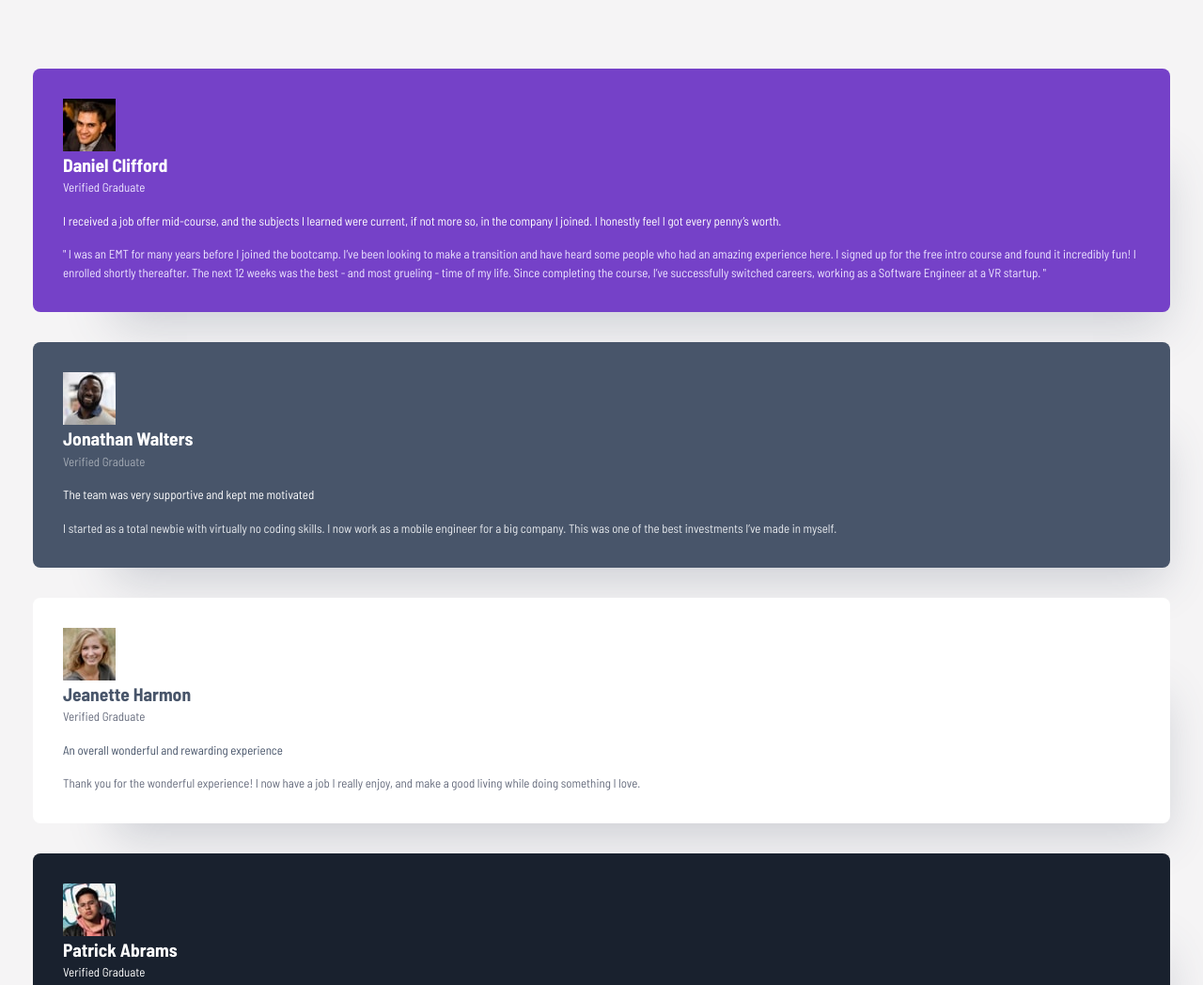
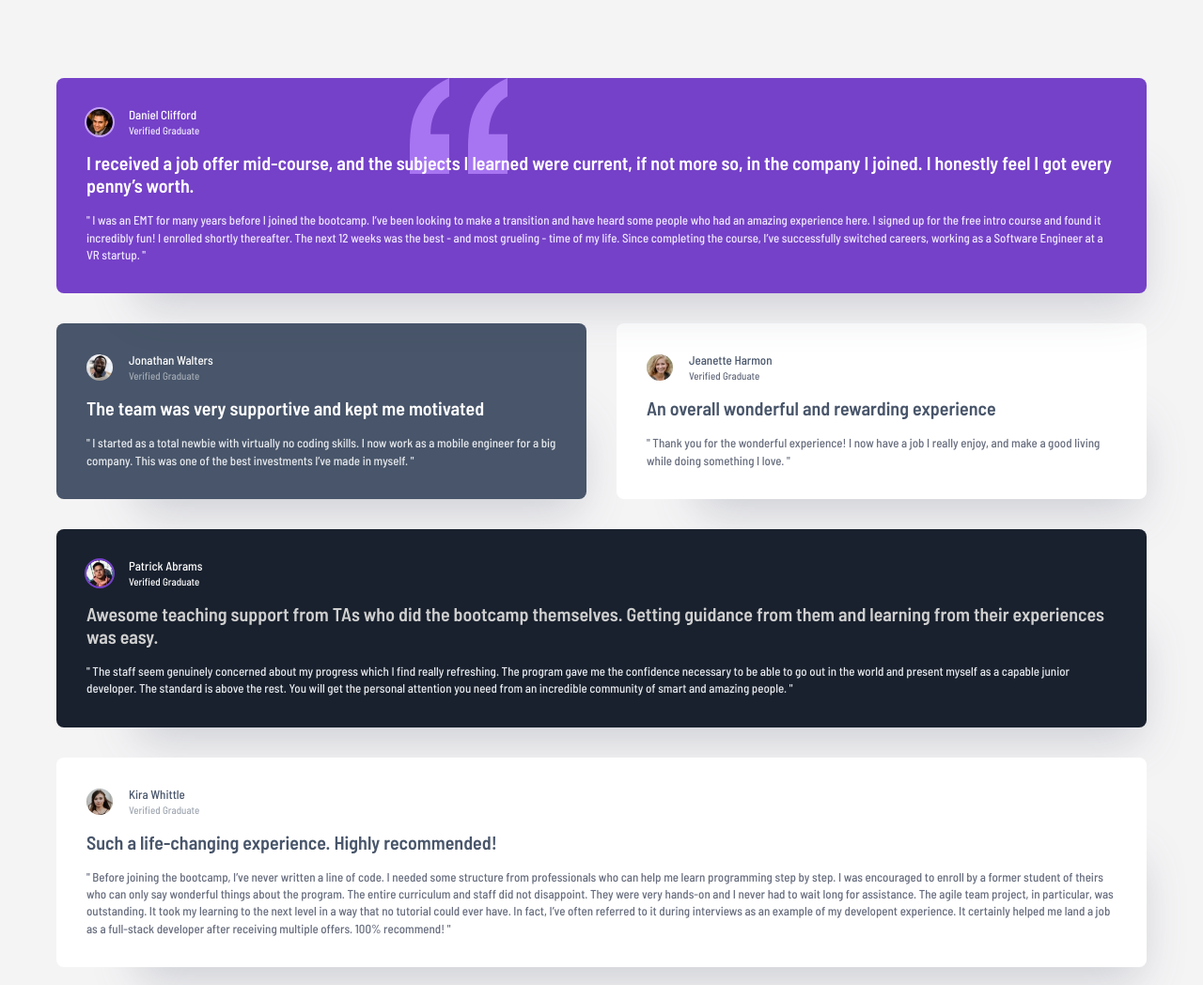
Before and after one commit to DiogoLuxa/frontend-mentor-testimonials-grid, a plain HTML site: page index.html in a window 1280 px wide. Shown: the top 1048 px of the page at 94% size. Drawn offline with Linux system fonts and the light colour scheme.

Commit message:
feat: implement mobile and tablet testimonial layouts

```diff
--- a/css/style.css
+++ b/css/style.css
@@ -14,9 +14,9 @@ Cards
 ===================== */
 
 .cards {
-  display: flex;
-  flex-direction: column;
-  gap: var(--space-xl);
+  display: grid;
+  grid-template-columns: 1fr;
+  row-gap: var(--space-xl);
 }
 
 .card {
@@ -25,9 +25,53 @@ Cards
   gap: var(--space-md);
 
   padding: var(--space-xl);
+
   border-radius: var(--radius-md);
+  box-shadow: 40px 60px 50px -47px hsla(217, 19%, 35%, 0.24);
+}
 
-  box-shadow: 40px 60px 50px -47px hsla(217, 19%, 35%, 0.24);
+.card__header {
+  display: flex;
+  align-items: center;
+  gap: 17px;
+}
+
+.card__image {
+  width: 28px;
+  height: 28px;
+
+  border-radius: 50%;
+}
+
+.card__author {
+  display: flex;
+  flex-direction: column;
+  gap: 4px;
+}
+
+.card__name {
+  font-size: var(--fs-sm);
+}
+
+.card__name,
+.card__status {
+  font-weight: var(--fw-medium);
+  line-height: var(--lh-110);
+}
+
+.card__status {
+  font-size: var(--fs-xs);
+}
+
+.card__highlight {
+  font-size: var(--fs-lg);
+  font-weight: var(--fw-semibold);
+  line-height: var(--lh-120);
+}
+
+.card__quote {
+  font-weight: var(--fw-medium);
+  line-height: var(--lh-140);
 }
 
 /* =====================
@@ -35,8 +79,13 @@ Daniel
 ===================== */
 
 .card--daniel {
+  background-color: var(--color-primary-purple-500);
+
   color: var(--color-primary-purple-50);
-  background-color: var(--color-primary-purple-500);
+}
+
+.card--daniel .card__image {
+  outline: 2px solid var(--color-primary-purple-300);
 }
 
 .card--daniel .card__name,
@@ -49,8 +98,9 @@ Jonathan
 ===================== */
 
 .card--jonathan {
+  background-color: var(--color-neutral-grey-500);
+
   color: var(--color-neutral-grey-100);
-  background-color: var(--color-neutral-grey-500);
 }
 
 .card--jonathan .card__name,
@@ -67,8 +117,9 @@ Jeanette
 ===================== */
 
 .card--jeanette {
+  background-color: var(--color-neutral-white);
+
   color: var(--color-neutral-grey-400);
-  background-color: var(--color-neutral-white);
 }
 
 .card--jeanette .card__name,
@@ -81,8 +132,13 @@ Patrick
 ===================== */
 
 .card--patrick {
+  background-color: var(--color-neutral-dark-blue);
+
   color: var(--color-neutral-grey-100);
-  background-color: var(--color-neutral-dark-blue);
+}
+
+.card--patrick .card__image {
+  outline: 2px solid var(--color-primary-purple-500);
 }
 
 .card--patrick .card__name,
@@ -99,8 +155,9 @@ Kira
 ===================== */
 
 .card--kira {
+  background-color: var(--color-neutral-white);
+
   color: var(--color-neutral-grey-400);
-  background-color: var(--color-neutral-white);
 }
 
 .card--kira .card__name,
@@ -124,3 +181,51 @@ Attribution
 .attribution a {
   color: hsl(228, 45%, 44%);
 }
+
+@media (min-width: 768px) {
+  .container {
+    padding: 5.1875rem 3.75rem;
+  }
+
+  .cards {
+    grid-template: repeat(4, auto) / repeat(2, 1fr);
+    align-items: center;
+    gap: var(--space-xl);
+  }
+
+  .card--daniel {
+    position: relative;
+
+    grid-area: 1 / 1 / 2 / -1;
+
+    isolation: isolate;
+  }
+
+  .card--daniel::before {
+    content: "";
+
+    position: absolute;
+    top: 0;
+    left: 23.5rem;
+
+    width: 104px;
+    height: 102px;
+
+    background-image: url("../images/bg-pattern-quotation.svg");
+
+    z-index: -1;
+  }
+
+  .card--jonathan,
+  .card--jeanette {
+    align-self: stretch;
+  }
+
+  .card--patrick {
+    grid-area: 3 / 1 / 4 / -1;
+  }
+
+  .card--kira {
+    grid-area: 4 / 1 / -1 / -1;
+  }
+}
--- a/css/tokens.css
+++ b/css/tokens.css
@@ -18,7 +18,9 @@
   --font-primary: "Barlow Semi Condensed", sans-serif;
 
   /* Font size */
+  --fs-xs: 0.6875rem;
   --fs-sm: 0.8125rem;
+  --fs-lg: 1.25rem;
 
   /* Font weight */
   --fw-regular: 400;
@@ -26,12 +28,18 @@
   --fw-semibold: 600;
   --fw-bold: 700;
 
+  /* Line height */
+  --lh-110: 110%;
+  --lh-120: 120%;
+  --lh-140: 140%;
+
   /* Spacing */
+  --space-md: 1rem;
+  --space-xl: 2rem;
+
   --space-xs: 0.25rem;
   --space-sm: 0.5rem;
-  --space-md: 1rem;
   --space-lg: 1.5rem;
-  --space-xl: 2rem;
   --space-2xl: 3rem;
 
   /* Radius */
--- a/index.html
+++ b/index.html
@@ -63,9 +63,9 @@
           </p>
           <blockquote class="card__quote">
             <p class="card__quote-text">
-              I started as a total newbie with virtually no coding skills. I now
-              work as a mobile engineer for a big company. This was one of the
-              best investments I’ve made in myself.
+              " I started as a total newbie with virtually no coding skills. I
+              now work as a mobile engineer for a big company. This was one of
+              the best investments I’ve made in myself. "
             </p>
           </blockquote>
         </article>
@@ -82,8 +82,9 @@
           </p>
           <blockquote class="card__quote">
             <p class="card__quote-text">
-              Thank you for the wonderful experience! I now have a job I really
-              enjoy, and make a good living while doing something I love.
+              " Thank you for the wonderful experience! I now have a job I
+              really enjoy, and make a good living while doing something I love.
+              "
             </p>
           </blockquote>
         </article>
@@ -102,12 +103,12 @@
           </p>
           <blockquote class="card__quote">
             <p class="card__quote-text">
-              The staff seem genuinely concerned about my progress which I find
-              really refreshing. The program gave me the confidence necessary to
-              be able to go out in the world and present myself as a capable
-              junior developer. The standard is above the rest. You will get the
-              personal attention you need from an incredible community of smart
-              and amazing people.
+              " The staff seem genuinely concerned about my progress which I
+              find really refreshing. The program gave me the confidence
+              necessary to be able to go out in the world and present myself as
+              a capable junior developer. The standard is above the rest. You
+              will get the personal attention you need from an incredible
+              community of smart and amazing people. "
             </p>
           </blockquote>
         </article>
@@ -124,8 +125,8 @@
           </p>
           <blockquote class="card__quote">
             <p class="card__quote-text">
-              Before joining the bootcamp, I’ve never written a line of code. I
-              needed some structure from professionals who can help me learn
+              " Before joining the bootcamp, I’ve never written a line of code.
+              I needed some structure from professionals who can help me learn
               programming step by step. I was encouraged to enroll by a former
               student of theirs who can only say wonderful things about the
               program. The entire curriculum and staff did not disappoint. They
@@ -135,7 +136,7 @@
               have. In fact, I’ve often referred to it during interviews as an
               example of my developent experience. It certainly helped me land a
               job as a full-stack developer after receiving multiple offers.
-              100% recommend!
+              100% recommend! "
             </p>
           </blockquote>
         </article>
```
Also changed, not shown: 1 other file.
